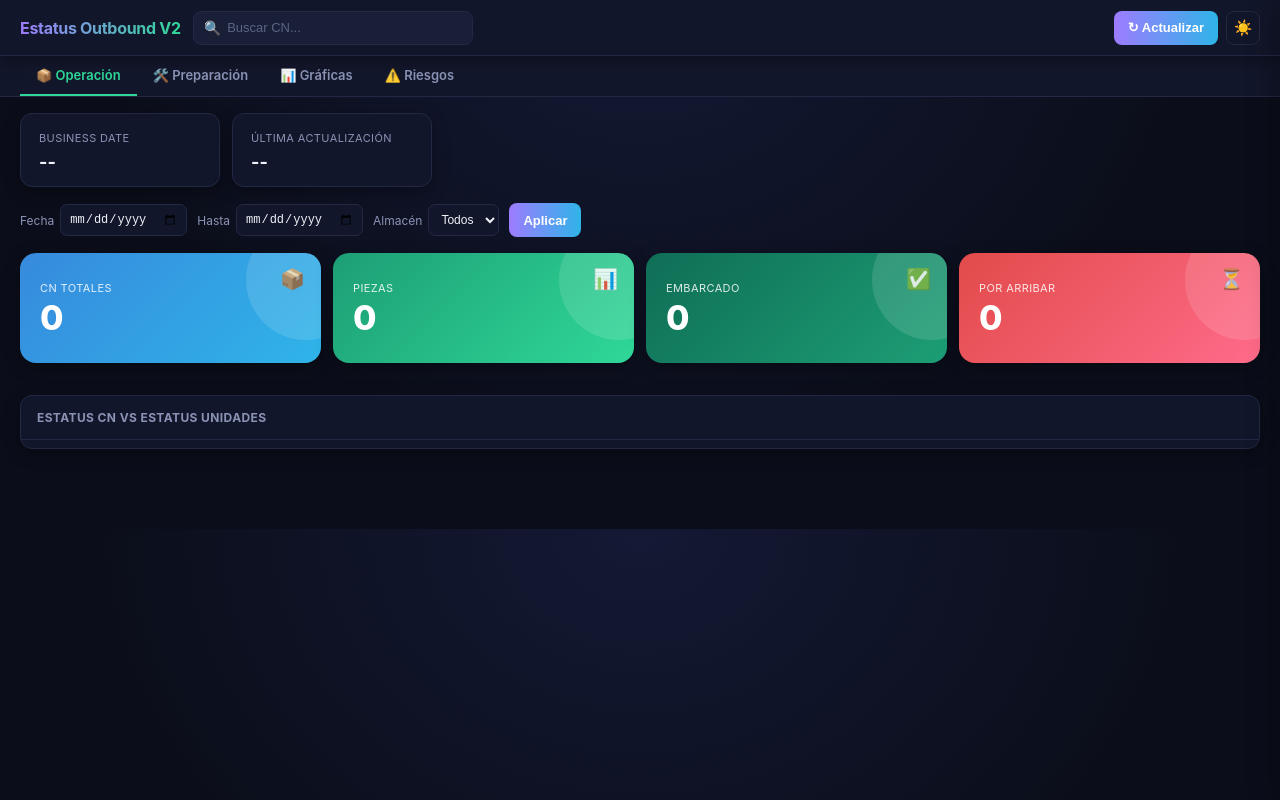
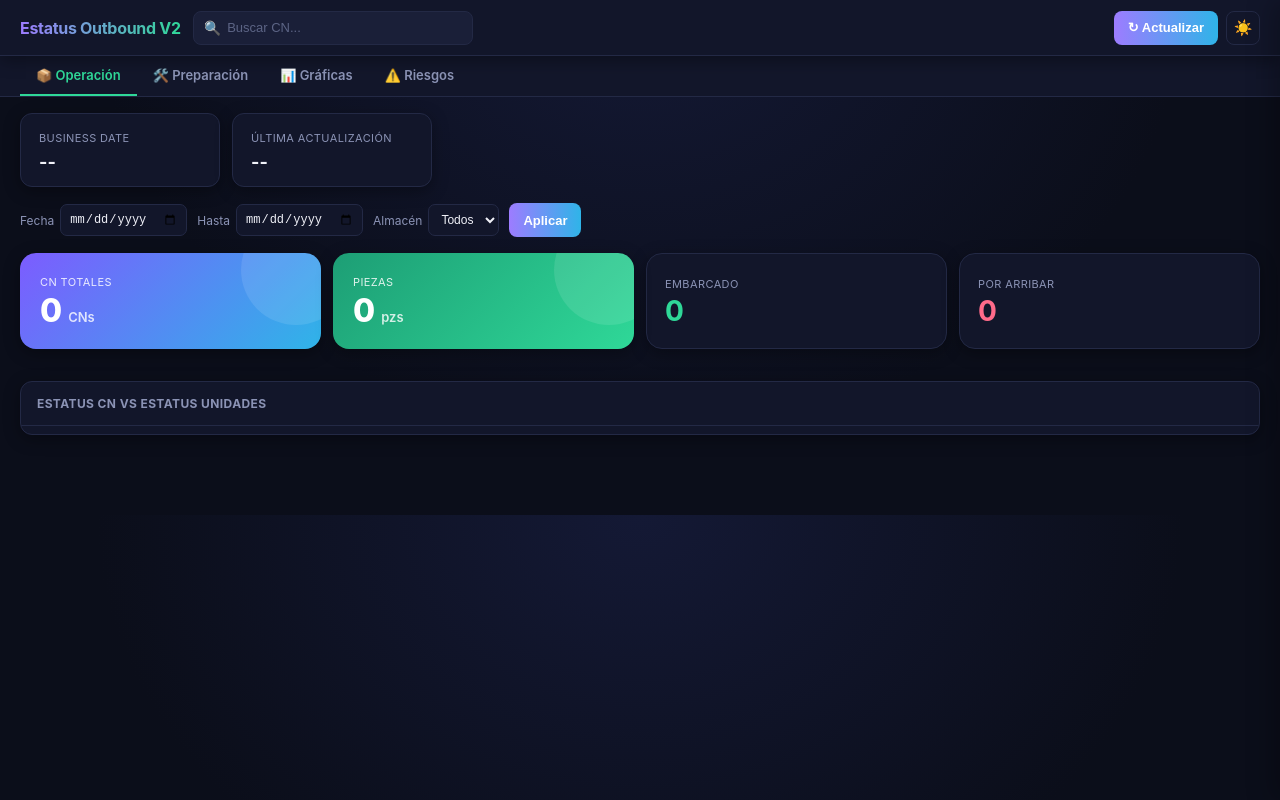
Before and after one commit to erykzon/estatus-outbound-v2, a website with bundled scripts: page public/index.html in a window 1280 px wide. Built offline with nearby package versions, Linux system fonts and the light colour scheme; files whose address does not match are found by name.

Commit message:
actualziando front V7

```diff
--- a/public/css/styles.css
+++ b/public/css/styles.css
@@ -157,26 +157,37 @@ body{
   display:grid;grid-template-columns:repeat(auto-fit,minmax(160px,1fr));
   gap:12px;margin-bottom:16px;
 }
+
+/* Tarjeta base sobria (Embarcado, Por arribar, y las de Preparacion) */
 .kpi{
-  position:relative;overflow:hidden;border-radius:16px;
-  padding:18px 20px;box-shadow:var(--shadow);color:#fff;
-  min-height:110px;display:flex;flex-direction:column;justify-content:center;
+  background:var(--card);border:1px solid var(--border);border-radius:16px;
+  padding:16px 18px;box-shadow:var(--shadow);
+  min-height:96px;display:flex;flex-direction:column;justify-content:center;
 }
-.kpi::after{
-  content:"";position:absolute;top:-30%;right:-15%;width:120px;height:120px;
-  border-radius:50%;background:rgba(255,255,255,0.12);
+.kpi-title{font-size:11px;color:var(--text2);text-transform:uppercase;letter-spacing:.4px;margin-bottom:6px}
+.kpi-value{font-size:28px;font-weight:700;color:var(--text);line-height:1}
+.kpi-sub{font-size:11px;color:var(--text2);margin-top:6px}
+
+/* Tarjetas destacadas con degradado (CN Totales y Piezas) — composicion
+   horizontal numero grande + unidad chica, inspirada en referencia CRM */
+.kpi-featured{
+  position:relative;overflow:hidden;border:none;color:#fff;
+  padding:16px 20px;min-height:96px;
 }
-.kpi-icon{
-  position:absolute;top:14px;right:16px;font-size:20px;opacity:.85;z-index:1;
+.kpi-featured::after{
+  content:"";position:absolute;top:-40%;right:-10%;width:110px;height:110px;
+  border-radius:50%;background:rgba(255,255,255,0.10);
 }
-.kpi-title{font-size:11px;opacity:.85;text-transform:uppercase;letter-spacing:.4px;margin-bottom:6px;position:relative;z-index:1}
-.kpi-value{font-size:34px;font-weight:800;line-height:1;position:relative;z-index:1}
-.kpi-sub{font-size:11px;opacity:.85;margin-top:6px;position:relative;z-index:1}
+.kpi-featured .kpi-title{color:rgba(255,255,255,.85)}
+.kpi-featured .kpi-value-row{display:flex;align-items:baseline;gap:6px;position:relative;z-index:1}
+.kpi-featured .kpi-value{font-size:32px;font-weight:800;color:#fff}
+.kpi-featured .kpi-unit{font-size:13px;font-weight:600;color:rgba(255,255,255,.8)}
 
-.kpi-cns{background:linear-gradient(135deg,#378ADD,#2FB4E8)}
+.kpi-cns{background:linear-gradient(135deg,#7C5CFF,#2FB4E8)}
 .kpi-pieces{background:linear-gradient(135deg,#1D9E75,#2fd898)}
-.kpi-embarcado{background:linear-gradient(135deg,#0F6E56,#1D9E75)}
-.kpi-porarribar{background:linear-gradient(135deg,#E24B4A,#ff6b8a)}
+
+.kpi-embarcado .kpi-value{color:var(--teal)}
+.kpi-porarribar .kpi-value{color:var(--red)}
 
 /* ============================================================
    TARJETAS DE ALMACEN (Operacion)
@@ -303,24 +314,17 @@ tr.clickable:hover td{background:var(--border2)}
   gap:12px;margin-bottom:16px;
 }
 .prep-card{
-  position:relative;overflow:hidden;border-radius:16px;
-  padding:18px 20px;box-shadow:var(--shadow);color:#fff;
-  min-height:110px;display:flex;flex-direction:column;justify-content:center;
+  background:var(--card);border:1px solid var(--border);border-radius:16px;
+  padding:16px 18px;box-shadow:var(--shadow);
+  min-height:96px;display:flex;flex-direction:column;justify-content:center;
 }
-.prep-card::after{
-  content:"";position:absolute;top:-30%;right:-15%;width:120px;height:120px;
-  border-radius:50%;background:rgba(255,255,255,0.12);
-}
-.prep-card-icon{
-  position:absolute;top:14px;right:16px;font-size:20px;opacity:.85;z-index:1;
-}
-.prep-card-title{font-size:11px;opacity:.85;text-transform:uppercase;letter-spacing:.4px;margin-bottom:6px;position:relative;z-index:1}
-.prep-card-value{font-size:34px;font-weight:800;line-height:1;position:relative;z-index:1}
-.prep-card-sub{font-size:11px;opacity:.85;margin-top:6px;position:relative;z-index:1}
+.prep-card-title{font-size:11px;color:var(--text2);text-transform:uppercase;letter-spacing:.4px;margin-bottom:6px}
+.prep-card-value{font-size:28px;font-weight:700;color:var(--text)}
+.prep-card-sub{font-size:11px;color:var(--text2);margin-top:6px}
 
-.prep-card-armado{background:linear-gradient(135deg,#7C5CFF,#9d7cff)}
-.prep-card-upc{background:linear-gradient(135deg,#BA7517,#ffb547)}
-.prep-card-insumos{background:linear-gradient(135deg,#D85A30,#ff8f5c)}
+.prep-card-armado .prep-card-value{color:var(--accent)}
+.prep-card-upc .prep-card-value{color:var(--amber)}
+.prep-card-insumos .prep-card-value{color:var(--orange)}
 
 /* ============================================================
    MODAL / PANEL DESLIZABLE
--- a/public/index.html
+++ b/public/index.html
@@ -69,23 +69,25 @@
             </div>
 
             <div class="kpis">
-                <div class="kpi kpi-cns">
-                    <span class="kpi-icon">📦</span>
+                <div class="kpi kpi-featured kpi-cns">
                     <div class="kpi-title">CN Totales</div>
-                    <div class="kpi-value" id="op-kpi-cns">0</div>
+                    <div class="kpi-value-row">
+                        <span class="kpi-value" id="op-kpi-cns">0</span>
+                        <span class="kpi-unit">CNs</span>
+                    </div>
                 </div>
-                <div class="kpi kpi-pieces">
-                    <span class="kpi-icon">📊</span>
+                <div class="kpi kpi-featured kpi-pieces">
                     <div class="kpi-title">Piezas</div>
-                    <div class="kpi-value" id="op-kpi-pieces">0</div>
+                    <div class="kpi-value-row">
+                        <span class="kpi-value" id="op-kpi-pieces">0</span>
+                        <span class="kpi-unit">pzs</span>
+                    </div>
                 </div>
                 <div class="kpi kpi-embarcado">
-                    <span class="kpi-icon">✅</span>
                     <div class="kpi-title">Embarcado</div>
                     <div class="kpi-value" id="op-kpi-embarcado">0</div>
                 </div>
                 <div class="kpi kpi-porarribar">
-                    <span class="kpi-icon">⏳</span>
                     <div class="kpi-title">Por arribar</div>
                     <div class="kpi-value" id="op-kpi-porarribar">0</div>
                 </div>
@@ -123,19 +125,16 @@
 
             <div class="prep-grid">
                 <div class="prep-card prep-card-armado" id="prep-armado-card">
-                    <span class="prep-card-icon">🔧</span>
                     <div class="prep-card-title">Volumen de Armado</div>
                     <div class="prep-card-value" id="prep-armado-value">0</div>
                     <div class="prep-card-sub" id="prep-armado-sub">—</div>
                 </div>
                 <div class="prep-card prep-card-upc" id="prep-upc-card">
-                    <span class="prep-card-icon">🏷️</span>
                     <div class="prep-card-title">Revisión UPC</div>
                     <div class="prep-card-value" id="prep-upc-value">0</div>
                     <div class="prep-card-sub" id="prep-upc-sub">—</div>
                 </div>
                 <div class="prep-card prep-card-insumos" id="prep-insumos-card">
-                    <span class="prep-card-icon">📦</span>
                     <div class="prep-card-title">Insumos</div>
                     <div class="prep-card-value" id="prep-insumos-value">0</div>
                     <div class="prep-card-sub" id="prep-insumos-sub">—</div>
```
